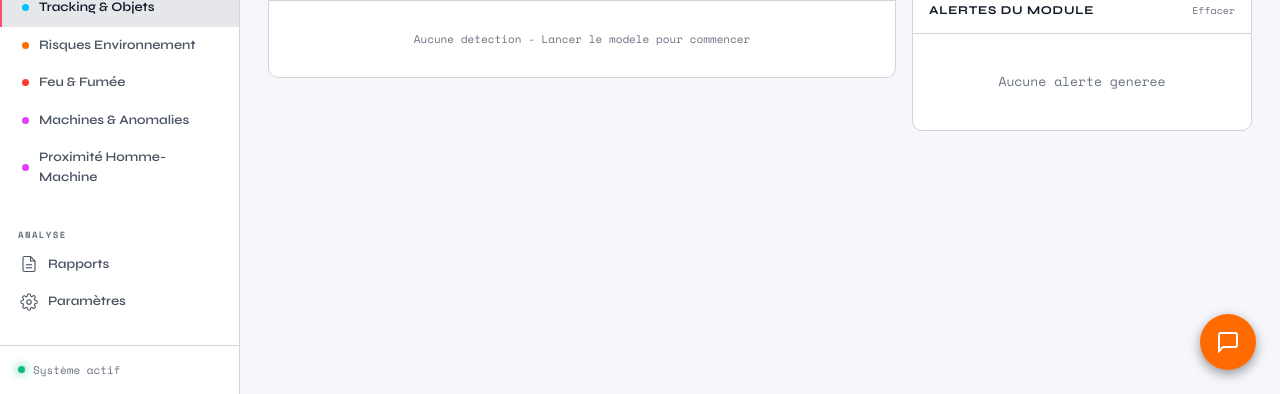
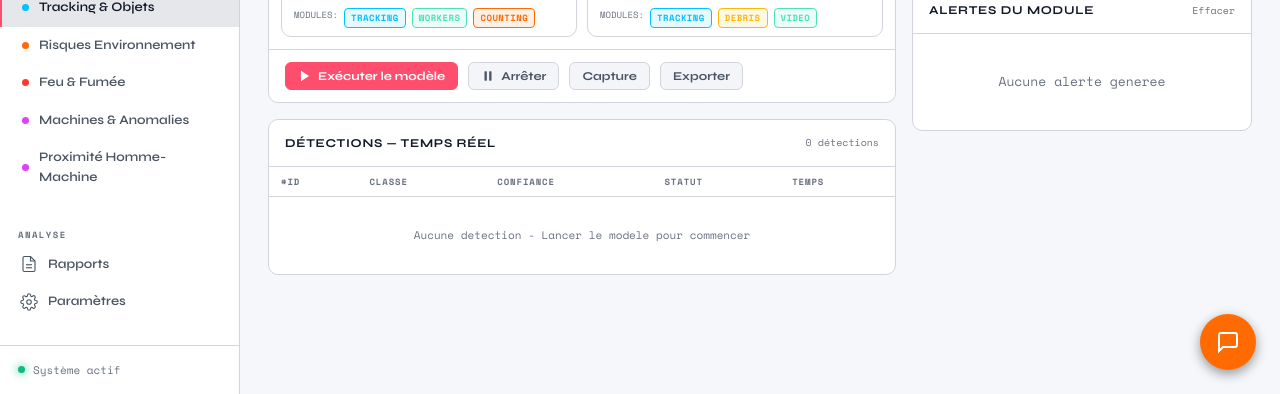
Before and after one commit to molka-makri/worker_safety, a Django app: page /module/tracking/ in a window 1280 px wide. Shown: the part 406-800 px from the top of the page. Run offline with Django 4.2, Linux system fonts and the light colour scheme; data comes from the database, SQL or seed files in the repository; data that the repository does not hold is empty.

Commit message:
add debris tracker

```diff
--- a/app/views.py
+++ b/app/views.py
@@ -320,8 +320,34 @@ MODULE_PAGE_CONFIG.update({
     'tracking': {
         'page_title': 'Tracking & Objets',
         'page_subtitle': 'Suivi presence, trajectoires et objets tombants',
-        'description': 'Module de suivi et de comptage. Flux configurable.',
-        'cameras': [],
+        'description': 'Module de suivi, de comptage et de visualisation des objets en mouvement.',
+        'cameras': [
+            {
+                'id': 8,
+                'name': 'CAM 8 - Worker Tracking',
+                'source': '/media/tracking_workers.mp4',
+                'file_label': 'tracking_workers.mp4',
+                'status_id': 'cam8-worker-status',
+                'chips': [
+                    {'label': 'TRACKING', 'color': '#00C2FF', 'rgb': '0,194,255'},
+                    {'label': 'WORKERS', 'color': '#4AE3B5', 'rgb': '74,227,181'},
+                    {'label': 'COUNTING', 'color': '#FF6B00', 'rgb': '255,107,0'},
+                ],
+            },
+            {
+                'id': 13,
+                'name': 'CAM 13 - Debris Tracking',
+                'source': '/media/debris_tracking.mp4',
+                'file_label': 'debris_tracking.mp4',
+                'status_id': 'cam13-debris-status',
+                'status_text': 'Flux video uniquement',
+                'chips': [
+                    {'label': 'TRACKING', 'color': '#00C2FF', 'rgb': '0,194,255'},
+                    {'label': 'DEBRIS', 'color': '#FFB800', 'rgb': '255,184,0'},
+                    {'label': 'VIDEO', 'color': '#4AE3B5', 'rgb': '74,227,181'},
+                ],
+            },
+        ],
     },
     'fire': {
         'page_title': 'Feu & Fumee',
@@ -345,7 +371,20 @@ MODULE_PAGE_CONFIG.update({
         'page_title': 'Machines & Proximite',
         'page_subtitle': 'Detection de proximite homme-machine',
         'description': 'Surveillance des zones dangereuses autour des machines.',
-        'cameras': [],
+        'cameras': [
+            {
+                'id': 11,
+                'name': 'CAM 11 - Proximite Homme-Machine',
+                'source': '/media/Media_Proximity/vid3.mp4',
+                'file_label': 'vid3.mp4',
+                'status_id': 'cam11-proximity-status',
+                'chips': [
+                    {'label': 'WORKER', 'color': '#4AE3B5', 'rgb': '74,227,181'},
+                    {'label': 'MACHINE', 'color': '#FF6B00', 'rgb': '255,107,0'},
+                    {'label': 'PROXIMITY', 'color': '#00C2FF', 'rgb': '0,194,255'},
+                ],
+            },
+        ],
     },
 })
 MODULE_PAGE_CONFIG['spill'] = MODULE_PAGE_CONFIG['hazards']
--- a/static/js/main.js
+++ b/static/js/main.js
@@ -1,5 +1,5 @@
 // ━━━━━━━━━━━━━━━━━━━━━━━━━━━━━━━━━━━━━━━━━━━━━━━━━━━━━━━━━
-// SAFEVISION AI — main.js  (v6 — 10 cameras, Worker Tracking + Posture + Panic)
+// SAFEVISION AI — main.js  (v6 — multi-camera, Worker Tracking + Posture + Panic)
 // CAM 1 : Détection de chute   (worker_falling3.mp4)
 // CAM 2 : Détection de fatigue (worker_tired.mp4)
 // CAM 3 : Spill detection      (spill.mp4)
@@ -10,6 +10,7 @@
 // CAM 8 : Worker tracking      (tracking_workers.mp4)
 // CAM 9 : Posture detection    (posture.mp4)
 // CAM 10: Panic detection      (panic.mp4)
+// CAM 13: Debris tracking      (debris_tracking.mp4, video only)
 // ━━━━━━━━━━━━━━━━━━━━━━━━━━━━━━━━━━━━━━━━━━━━━━━━━━━━━━━━━
 
 // ── HORLOGE LIVE ─────────────────────────────────────────
@@ -40,6 +41,7 @@ const LIVE_VIDEO_SRC_CAM8_PROXIMITY = "/media/Media_Proximity/vid3.mp4";
 const LIVE_VIDEO_SRC_CAM9 = "/media/posture.mp4";
 const LIVE_VIDEO_SRC_CAM10 = "/media/panic.mp4";
 const LIVE_VIDEO_SRC_CAM12 = "/media/fire.mp4";
+const LIVE_VIDEO_SRC_CAM13 = "/media/debris_tracking.mp4";
 const DASHBOARD_PPE_SPILL_SRC = "/media/ppe_spill.mp4";
 const DASHBOARD_SPILL_FALL_SRC = "/media/spill_fall.mp4";
 const VIDEO_CAPTURE_MAX_WIDTH = 960;
@@ -217,7 +219,9 @@ function clearAllOverlayCanvases() {
     "cam8",
     "cam9",
     "cam10",
+    "cam11",
     "cam12",
+    "cam13",
   ].forEach((id) => clearOverlayCanvas(`${id}-overlay-canvas`));
 }
 
@@ -2430,6 +2434,11 @@ function stopCam10Detection() {
 function updateCam12Status(text) {
   const el = document.getElementById("cam12-fire-status");
   if (el) el.textContent = "Detection: " + text;
+}
+
+function updateCam13Status(text) {
+  const el = document.getElementById("cam13-debris-status");
+  if (el) el.textContent = text;
 }
 
 function drawFireOverlay(canvasId, details, video, fireDetected, smokeDetected) {
@@ -3402,6 +3411,7 @@ function initializeCameras() {
     ["cam9-video", LIVE_VIDEO_SRC_CAM9, updateCam9Status],
     ["cam10-video", LIVE_VIDEO_SRC_CAM10, updateCam10Status],
     ["cam12-video", LIVE_VIDEO_SRC_CAM12, updateCam12Status],
+    ["cam13-video", LIVE_VIDEO_SRC_CAM13, updateCam13Status],
   ].forEach(([id, src, statusFn]) => {
     const v = document.getElementById(id);
     if (v) {
@@ -3444,6 +3454,31 @@ function _startCamWithLoop(id, src, startFn) {
   };
 }
 
+function _startCamVideoOnly(id, src, statusFn) {
+  const v = document.getElementById(id);
+  if (!v) return;
+  v.dataset.shouldRun = "1";
+  v.src = src + "?v=" + Date.now();
+  v.currentTime = 0;
+  const startPlayback = () => {
+    if (!camerasRunning || v.dataset.shouldRun !== "1") return;
+    v.play()
+      .then(() => {
+        if (statusFn) statusFn("Flux actif");
+      })
+      .catch((err) => console.error(`[SafeVision] ${id} play:`, err));
+  };
+  v.load();
+  startPlayback();
+  v.onloadeddata = startPlayback;
+  v.oncanplay = startPlayback;
+  v.onended = () => {
+    if (!camerasRunning || v.dataset.shouldRun !== "1") return;
+    v.currentTime = 0;
+    v.play().catch(() => {});
+  };
+}
+
 function startCameras() {
   console.log("[SafeVision] startCameras()");
   camerasRunning = true;
@@ -3471,6 +3506,7 @@ function startCameras() {
   _startCamWithLoop("cam9-video", LIVE_VIDEO_SRC_CAM9, startCam9Detection);
   _startCamWithLoop("cam10-video", LIVE_VIDEO_SRC_CAM10, startCam10Detection);
   _startCamWithLoop("cam12-video", LIVE_VIDEO_SRC_CAM12, startCam12Detection);
+  _startCamVideoOnly("cam13-video", LIVE_VIDEO_SRC_CAM13, updateCam13Status);
   _startCamWithLoop(
     "cam11-video",
     LIVE_VIDEO_SRC_CAM8_PROXIMITY,
@@ -3507,6 +3543,7 @@ function stopCameras() {
     ["cam10-video", updateCam10Status, stopCam10Detection],
     ["cam11-video", updateCam11Status, stopCam11Detection],
     ["cam12-video", updateCam12Status, stopCam12Detection],
+    ["cam13-video", updateCam13Status, null],
   ].forEach(([id, statusFn, stopFn]) => {
     const v = document.getElementById(id);
     if (v) {
@@ -3516,7 +3553,7 @@ function stopCameras() {
       v.pause();
       statusFn("Camera arretee");
     }
-    stopFn();
+    if (stopFn) stopFn();
   });
 
   clearAllOverlayCanvases();
--- a/templates/safety_vision/module_detail.html
+++ b/templates/safety_vision/module_detail.html
@@ -73,7 +73,7 @@ SafeVision AI{% endblock %} {% block page_title %}{{ page_title }}{% endblock %}
                 <span
                   style="font-size: 10px; font-family: var(--font-mono)"
                   id="{{ camera.status_id }}"
-                  >Detection: en attente...</span
+                  >{{ camera.status_text|default:"Detection: en attente..." }}</span
                 >
               </div>
             </div>
```
Also changed, not shown: templates/safety_vision/live.html (+10 -10 lines).
